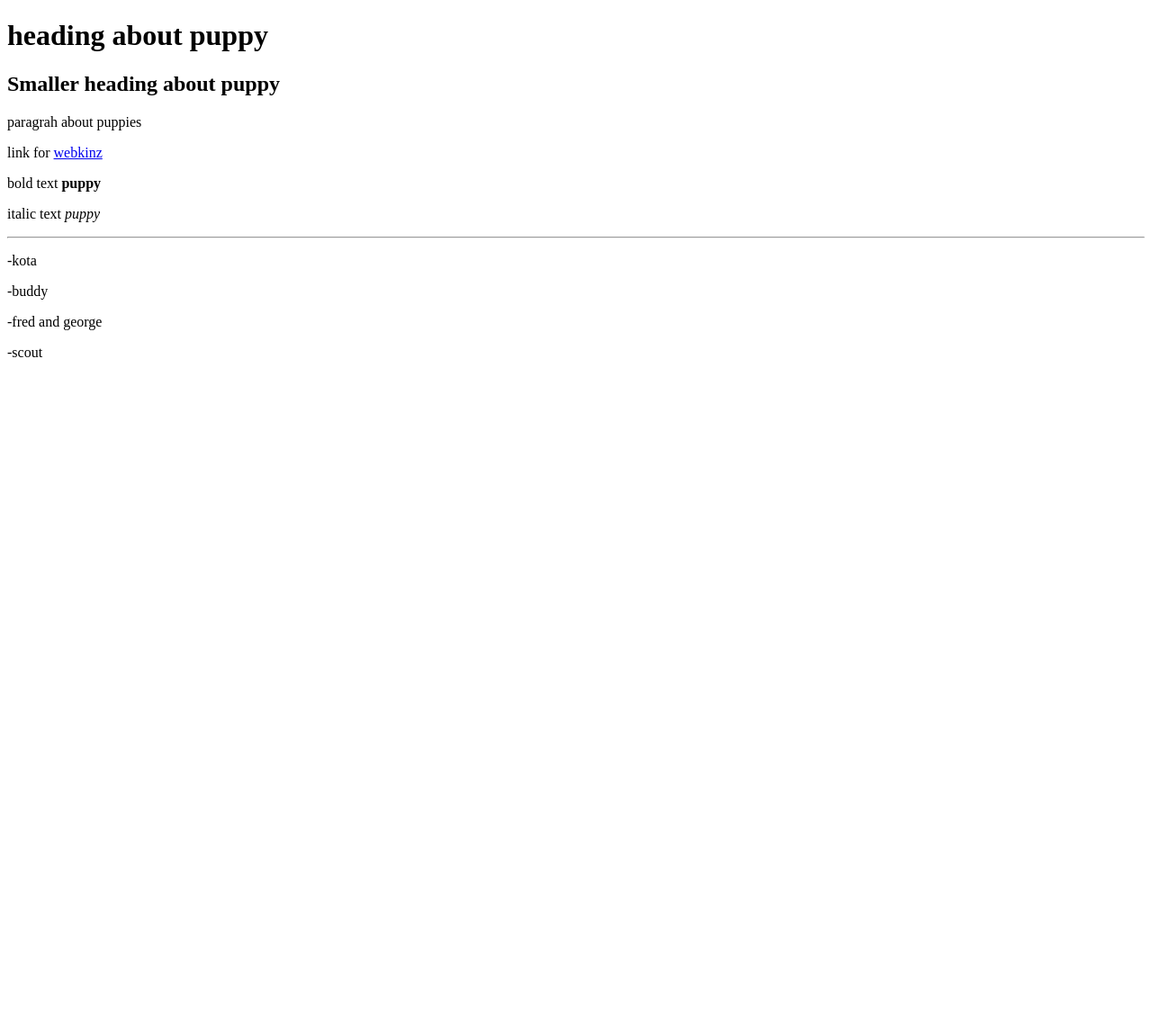
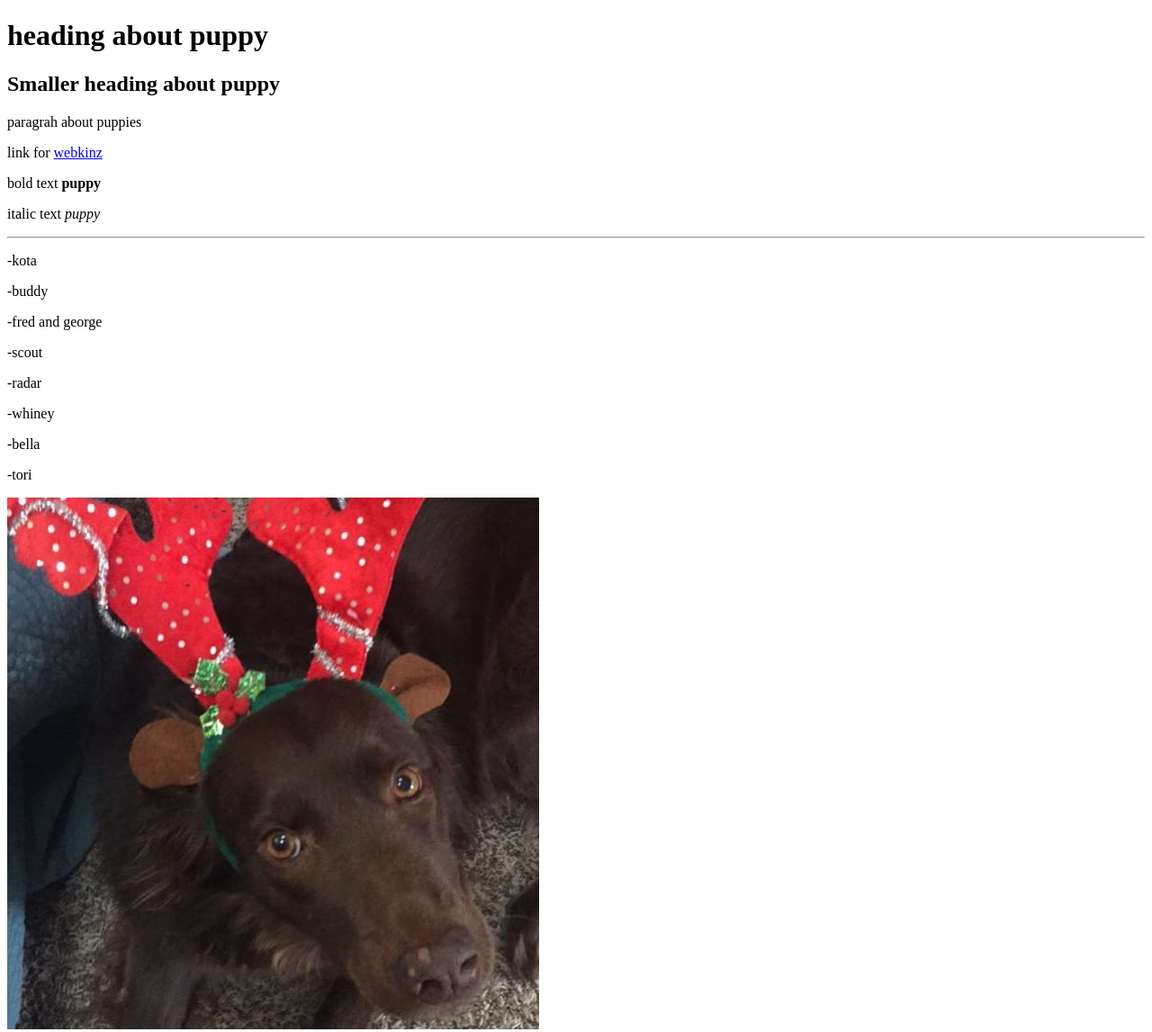
Before and after one commit to kb81502/Kelli-s-Class-Website, a plain HTML site: page index.html in a window 1280 px wide. Shown: the whole page at 90% size. Before the commit the page ends 800 px from the top, so only its background shows below. Drawn offline with Linux system fonts and the light colour scheme.

Commit message:
Add files via upload

```diff
--- a/index.html
+++ b/index.html
@@ -16,5 +16,10 @@
   <p>-buddy</p>
   <p>-fred and george</p>
   <p>-scout</p>
+  <p>-radar</p>
+  <p>-whiney</p>
+  <p>-bella</p>
+  <p>-tori</p>
+  <img src="25021438_1794764210822999_3497710362432634880_n.jpg"/>
   </body>
 </html>
```
